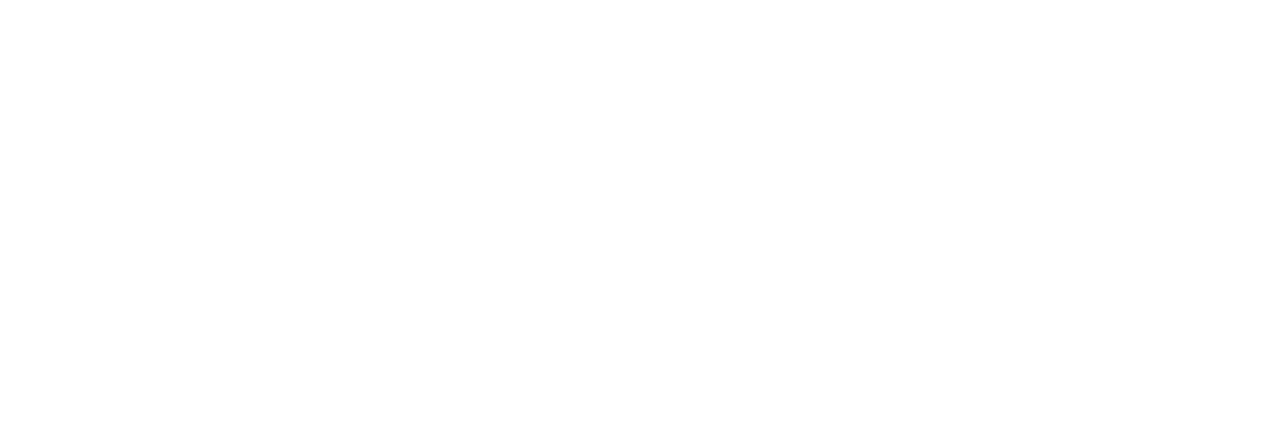
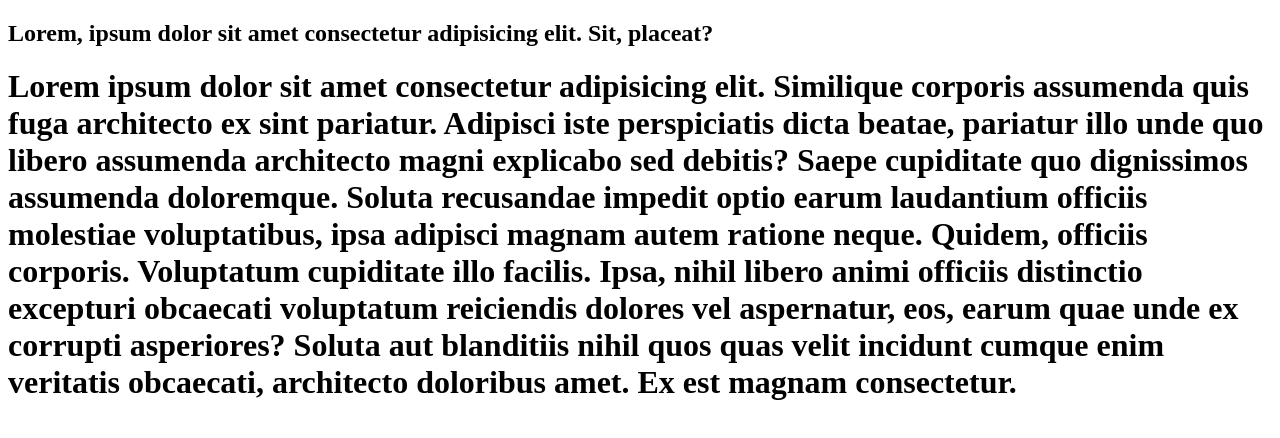
Before and after one commit to akaeidalakib/my-first-repo, a plain HTML site: page index.html in a window 1280 px wide. Drawn offline with Linux system fonts and the light colour scheme.

Commit message:
body added

```diff
--- a/index.html
+++ b/index.html
@@ -9,7 +9,15 @@
 </head>
 
 <body>
-
+    <h2>Lorem, ipsum dolor sit amet consectetur adipisicing elit. Sit, placeat?</h2>
+    <h1>Lorem ipsum dolor sit amet consectetur adipisicing elit. Similique corporis assumenda quis fuga architecto ex
+        sint pariatur. Adipisci iste perspiciatis dicta beatae, pariatur illo unde quo libero assumenda architecto magni
+        explicabo sed debitis? Saepe cupiditate quo dignissimos assumenda doloremque. Soluta recusandae impedit optio
+        earum laudantium officiis molestiae voluptatibus, ipsa adipisci magnam autem ratione neque. Quidem, officiis
+        corporis. Voluptatum cupiditate illo facilis. Ipsa, nihil libero animi officiis distinctio excepturi obcaecati
+        voluptatum reiciendis dolores vel aspernatur, eos, earum quae unde ex corrupti asperiores? Soluta aut blanditiis
+        nihil quos quas velit incidunt cumque enim veritatis obcaecati, architecto doloribus amet. Ex est magnam
+        consectetur.</h1>
 </body>
 
 </html>
```
